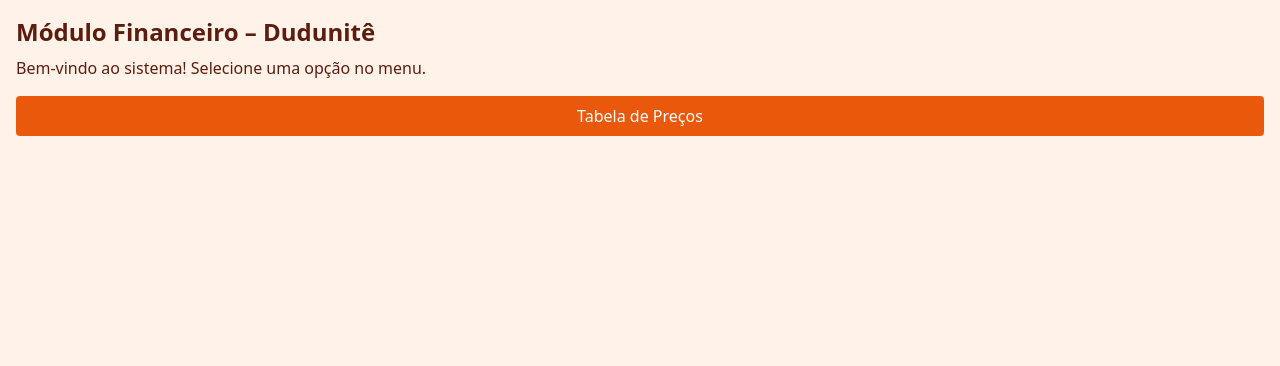
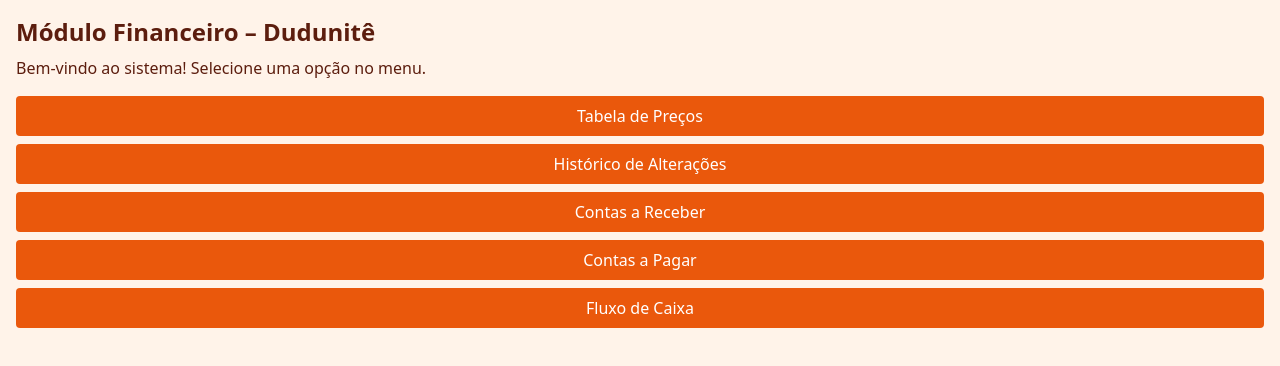
Before and after one commit to Ddnt2409/Dudunite-financeiro, a React (Vite) app: page / in a window 1280 px wide. Shown: the top 366 px of the page. Built offline with nearby package versions, Linux system fonts and the light colour scheme.

Commit message:
Update App.jsx

```diff
--- a/src/App.jsx
+++ b/src/App.jsx
@@ -18,11 +18,39 @@ const App = () => {
             >
               Tabela de Preços
             </button>
+
+            <button
+              onClick={() => setTela('historicoPrecos')}
+              className="bg-orange-600 hover:bg-orange-700 text-white py-2 px-4 rounded"
+            >
+              Histórico de Alterações
+            </button>
+
+            <button
+              onClick={() => setTela('ctsReceber')}
+              className="bg-orange-600 hover:bg-orange-700 text-white py-2 px-4 rounded"
+            >
+              Contas a Receber
+            </button>
+
+            <button
+              onClick={() => setTela('ctsPagar')}
+              className="bg-orange-600 hover:bg-orange-700 text-white py-2 px-4 rounded"
+            >
+              Contas a Pagar
+            </button>
+
+            <button
+              onClick={() => setTela('fluxoCaixa')}
+              className="bg-orange-600 hover:bg-orange-700 text-white py-2 px-4 rounded"
+            >
+              Fluxo de Caixa
+            </button>
           </div>
         </div>
       )}
 
-      {tela === 'tabelaPrecos' && (
+      {tela !== 'inicio' && (
         <div>
           <button
             onClick={() => setTela('inicio')}
@@ -30,7 +58,24 @@ const App = () => {
           >
             Voltar
           </button>
-          <FnFin006_TabelaPrecos />
+
+          {tela === 'tabelaPrecos' && <FnFin006_TabelaPrecos />}
+
+          {tela === 'historicoPrecos' && (
+            <div className="text-lg">📅 Em breve: histórico de alterações da tabela de preços.</div>
+          )}
+
+          {tela === 'ctsReceber' && (
+            <div className="text-lg">💰 Em breve: módulo de contas a receber.</div>
+          )}
+
+          {tela === 'ctsPagar' && (
+            <div className="text-lg">📤 Em breve: módulo de contas a pagar.</div>
+          )}
+
+          {tela === 'fluxoCaixa' && (
+            <div className="text-lg">📊 Em breve: fluxo de caixa.</div>
+          )}
         </div>
       )}
     </div>
```
